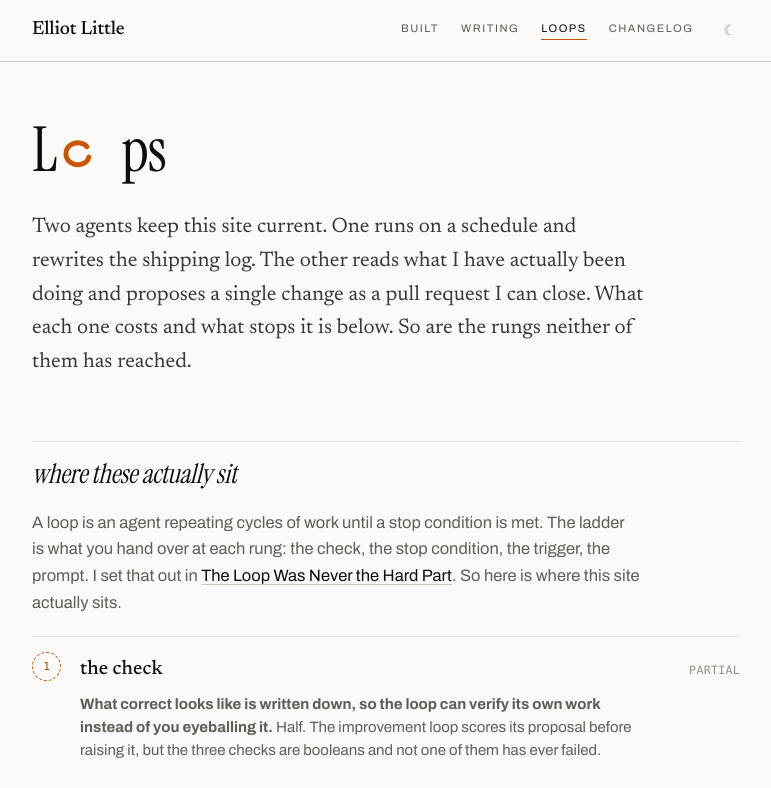
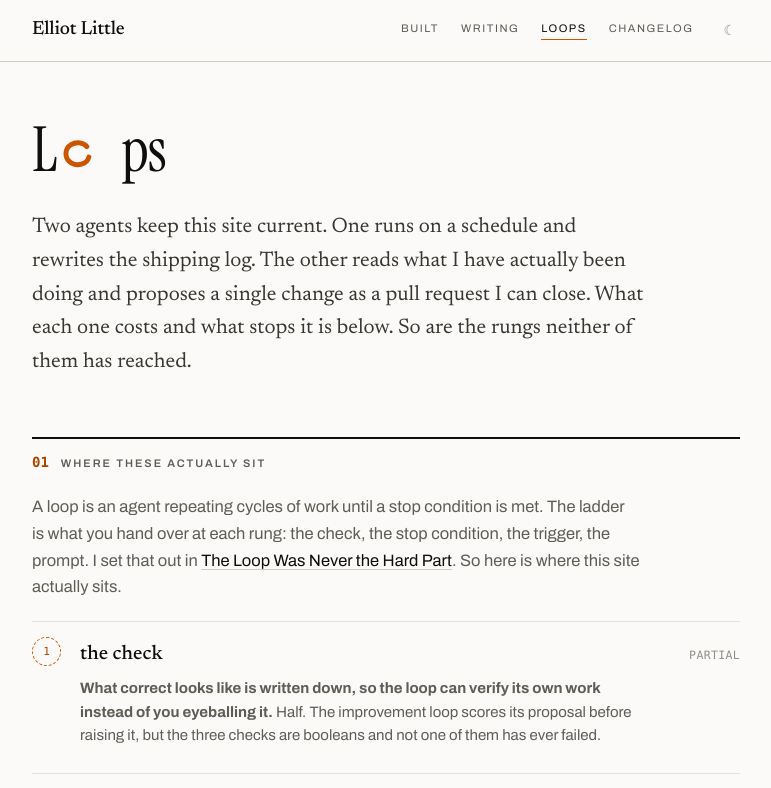
Before and after one commit to ElliotJLT/elliot-os, a Next.js app: page /loops in a window 1280 px wide. Shown: the top 788 px of the page, without its empty margins (254-1025 px from the left). Built offline with nearby package versions, Linux system fonts and the light colour scheme.

Commit message:
Revert the italic-annotation section headers
Back to the numbered uppercase treatment. The display face on headlines and
project names stays, as does the de-beiged palette.

Co-Authored-By: Claude Opus 5 (1M context) <noreply@anthropic.com>

```diff
--- a/app/globals.css
+++ b/app/globals.css
@@ -249,23 +249,29 @@ h1 {
   text-wrap: balance;
 }
 
-/* Section headers as written notes. The old treatment was 11px uppercase at
-   0.18em tracking over a 2px ink rule with a leading numeral: a document
-   pretending to be a report. These are annotations instead, set in the
-   display italic at reading size, lowercase, with a hairline above for
-   separation rather than a bar for authority. */
+/* numbered section headers, set like a report's section rules */
 h2 {
-  font-family: var(--display);
-  font-style: italic;
-  font-size: 27px;
-  font-weight: 400;
-  letter-spacing: -0.01em;
-  line-height: 1.15;
-  text-transform: none;
-  color: var(--ink);
-  margin: 62px 0 20px;
-  padding-top: 16px;
-  border-top: 1px solid var(--line);
+  display: flex;
+  align-items: baseline;
+  gap: 12px;
+  font-family: var(--sans);
+  font-size: 11px;
+  font-weight: 600;
+  letter-spacing: 0.18em;
+  text-transform: uppercase;
+  color: var(--muted);
+  margin: 58px 0 20px;
+  padding-top: 12px;
+  border-top: 2px solid var(--rule);
+}
+
+h2::before {
+  counter-increment: sec;
+  content: counter(sec, decimal-leading-zero);
+  font-family: var(--mono);
+  color: var(--accent-ink);
+  font-weight: 500;
+  letter-spacing: 0;
 }
 
 .prose h2 {
```
